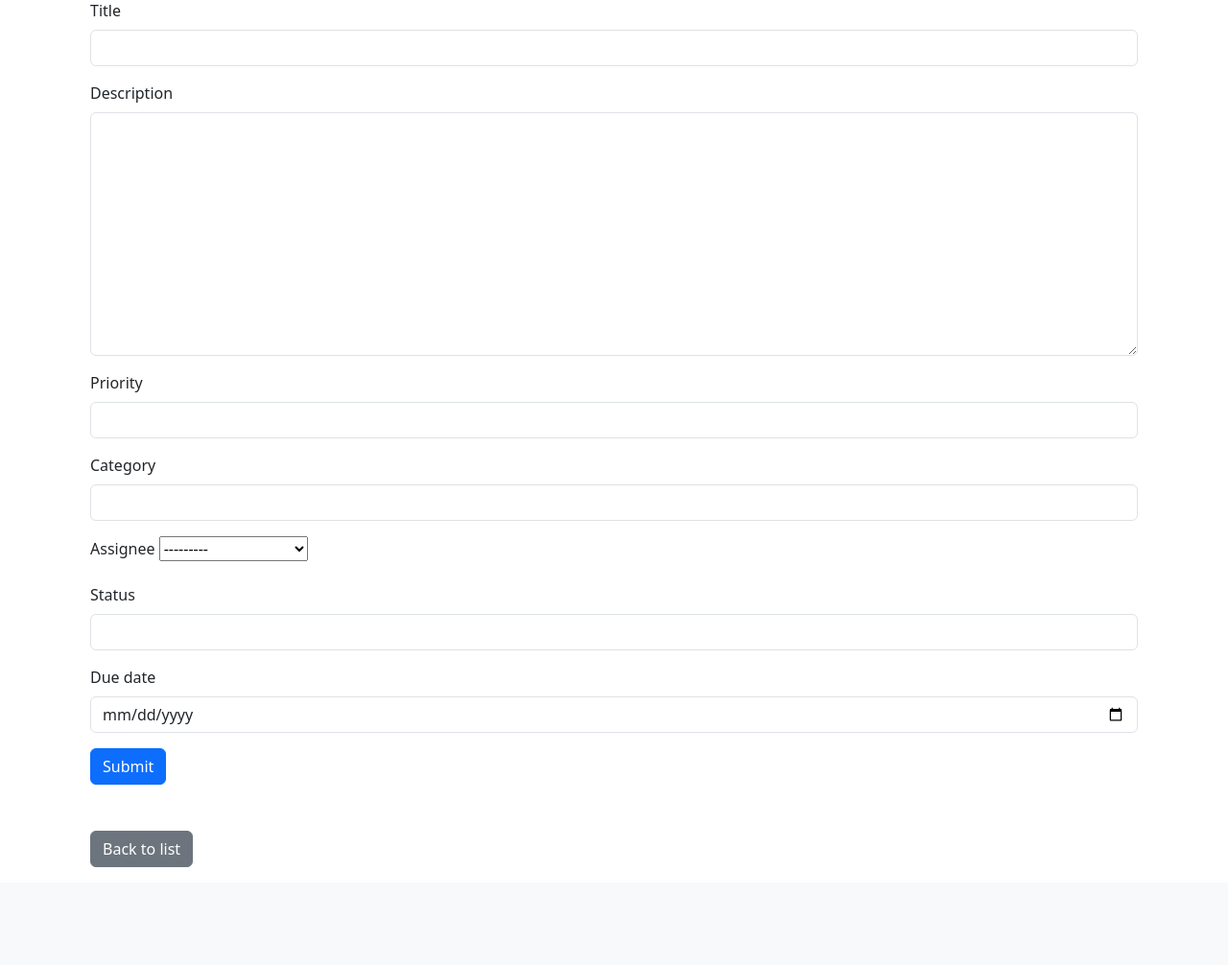
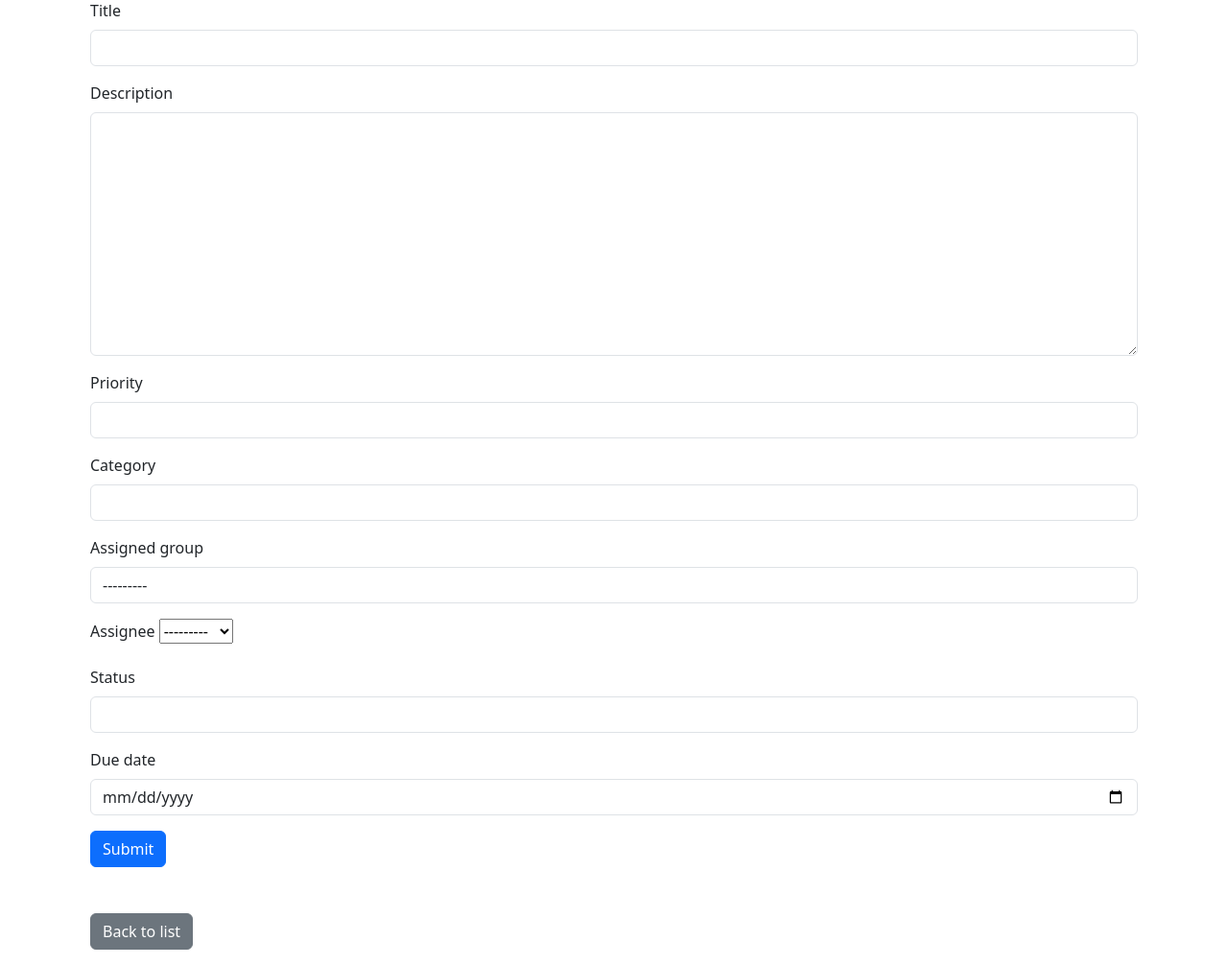
Before and after one commit to meirm/ticket-tracking-system, a Django app: page /tickets/new/ in a window 1280 px wide. Shown: the part 239-1245 px from the top of the page at 96% size. Before the commit the page ends 1143 px from the top, so only its background shows below. Run offline with Django 5.2, Linux system fonts and the light colour scheme; the visitor is signed in with stand-in values (Sample User, id 1); data comes from the database, SQL or seed files in the repository; data that the repository does not hold is empty; some libraries are stand-ins or nearby versions.

Commit message:
Add assigned group field to TicketForm and implement dynamic user loading based on group selection

```diff
--- a/tickets/forms.py
+++ b/tickets/forms.py
@@ -1,16 +1,23 @@
 from .models import Ticket, Comment
 from django import forms
-
+from django.contrib.auth.models import Group, User
 class DateInput(forms.DateInput):
     input_type = 'date'
 
 class TicketForm(forms.ModelForm):
+    assigned_group = forms.ModelChoiceField(
+        queryset=Group.objects.all(),
+        required=True,
+        widget=forms.Select(attrs={'class': 'form-control'})
+    )
+
     class Meta:
         model = Ticket
-        fields = ['title', 'description', 'priority', 'category', 'assignee', 'status', 'due_date']
+        fields = ['title', 'description', 'priority', 'category', 'assigned_group', 'assignee', 'status', 'due_date']
         widgets = {
             'due_date': DateInput(),
         }
+
     def __init__(self, *args, **kwargs):
         super(TicketForm, self).__init__(*args, **kwargs)
         self.fields['title'].widget.attrs.update({'class': 'form-control'})
@@ -19,14 +26,26 @@ class TicketForm(forms.ModelForm):
         self.fields['category'].widget.attrs.update({'class': 'form-control'})
         self.fields['status'].widget.attrs.update({'class': 'form-control'})
         self.fields['due_date'].widget.attrs.update({'class': 'form-control'})
-        # We want to be able to assign only to active users
-        self.fields['assignee'].queryset = self.fields['assignee'].queryset.filter(is_active=True).prefetch_related('groups').order_by('groups__name', 'username')
+        self.fields['assigned_group'].queryset = Group.objects.all().order_by('name')
 
-        def label_from_instance(user):
-            group = user.groups.first().name if user.groups.exists() else 'No Group'
-            return f"{group}:{user.username}"
+        # Initialize assignee queryset
+        self.fields['assignee'].queryset = User.objects.filter(is_active=True).order_by('username')
 
-        self.fields['assignee'].label_from_instance = label_from_instance
+        if 'assigned_group' in self.data:
+            try:
+                group_id = int(self.data.get('assigned_group'))
+                self.fields['assignee'].queryset = self.fields['assignee'].queryset.filter(groups__id=group_id).order_by('username')
+            except (ValueError, TypeError):
+                pass
+        elif self.instance.pk and self.instance.assigned_group:
+            self.fields['assignee'].queryset = self.fields['assignee'].queryset.filter(groups__id=self.instance.assigned_group.id).order_by('username')
+
+    def save(self, commit=True):
+        ticket = super().save(commit=False)
+        ticket.assigned_group = self.cleaned_data.get('assigned_group')
+        if commit:
+            ticket.save()
+        return ticket
 
 class CommentForm(forms.ModelForm):
     class Meta:
--- a/tickets/templates/tickets/index.html
+++ b/tickets/templates/tickets/index.html
@@ -22,6 +22,7 @@
                 <th scope="col">ID</th>
                 <th scope="col">Title</th>
                 <th scope="col">Assigned</th>
+                <th scope="col">Group</th>
                 <th scope="col">Category</th>
                 <th scope="col">Priority</th>
                 <th scope="col">Status</th>
@@ -36,6 +37,7 @@
                 <th>{{ ticket.id }}</th>
                 <td><a href="{% url 'tickets:ticket_detail' ticket.id %}">{{ ticket.title }}</a></td>
                 <td>{{ ticket.assignee }}</td>
+                <td>{{ ticket.assigned_group }}</td>
                 <td>{{ ticket.category }}</td>
                 <!-- Apply colors based on priority -->
                 <td>
--- a/tickets/templates/tickets/ticket_detail.html
+++ b/tickets/templates/tickets/ticket_detail.html
@@ -21,6 +21,7 @@
             <h6 class="card-subtitle mb-2 text-muted">Details</h6>
             <p><strong>Category:</strong> {{ ticket.category }}</p>
             <p><strong>Description:</strong></p><textarea class="form-control" rows="10" readonly>{{ ticket.description }}</textarea>
+            <p><strong>Assigned Group:</strong> {{ ticket.assigned_group }}</p>
             <p><strong>Assigned to:</strong> {{ ticket.assignee }}</p>
             <p><strong>Priority:</strong> {{ ticket.priority }}</p>
             <p><strong>Status:</strong> {{ ticket.status }}</p>
--- a/tickets/urls.py
+++ b/tickets/urls.py
@@ -33,4 +33,5 @@ urlpatterns = [
     path('api/v1/edit/<int:ticket_id>/', views.api_ticket_edit, name='api_ticket_edit'),
     path('api/v1/create/', views.api_ticket_create, name='api_ticket_create'),
     path('api/v1/add_comment/<int:ticket_id>/', views.api_add_comment, name='api_ticket_add_comment'),
+    path('api/v1/load-users/', views.load_users, name='ajax_load_users'),
 ]
--- a/tickets/views.py
+++ b/tickets/views.py
@@ -3,7 +3,7 @@ from django.shortcuts import render, redirect
 from .models import Changes, Ticket, Category, Status, Priority
 from .forms import TicketForm, CommentForm
 # Restrict access to the index view to authenticated users only.
-from django.contrib.auth.models import User
+from django.contrib.auth.models import User, Group
 from django.contrib import messages
 from django.core.paginator import Paginator
 from .statistics import Statistics
@@ -50,11 +50,23 @@ def filter_ticket(request, ticket):
     elif request.user.groups.filter(name='Admin').exists():
         pass
     else:
-        if ticket.assignee == request.user:
+        if ticket.assignee == request.user or ticket.issuer == request.user:
+            pass
+        elif ticket.assigned_group and can_view_group_tickets(request.user, ticket.assigned_group.id):
             pass
         else:
             return None
     return ticket
+
+
+@login_required
+def load_users(request):
+    group_id = request.GET.get('group_id')
+    if group_id:
+        users = User.objects.filter(groups__id=group_id, is_active=True).order_by('username')
+        user_list = [{'id': user.id, 'username': user.username} for user in users]
+        return JsonResponse({'users': user_list})
+    return JsonResponse({'users': []})
 
 def api_auth_required(view_func):
     @wraps(view_func)
@@ -520,10 +532,20 @@ def edit_ticket(request, ticket_id):
             status = Status.objects.get(pk=request.POST['status'])
             if status != ticket.status:
                 changes.append(f"Status: {ticket.status.name} -> {status.name}")
+        if request.POST['assigned_group']:
+            if not Group.objects.filter(pk=request.POST['assigned_group']).exists():
+                return JsonResponse({'error': 'Invalid group value'}, status=400)
+            assigned_group = Group.objects.get(pk=request.POST['assigned_group'])
+            if ticket.assigned_group is None:
+                changes.append(f"Assigned group: None -> {assigned_group.name}")
+            elif assigned_group != ticket.assigned_group:
+                changes.append(f"Assigned group: {ticket.assigned_group.name} -> {assigned_group.name}")
+
         if request.POST['title'] != ticket.title:
             changes.append(f"Title: {ticket.title} -> {request.POST['title']}")
         if request.POST['description'] != ticket.description:
             changes.append(f"Description: {ticket.description} -> {request.POST['description']}")
+
 
         # we have an issue with the date format, it is  reporting Due date: 2024-10-08 00:00:00+00:00 -> 2024-10-08 when actually the date is 2024-10-08 00:00:00
         # we need to fix this, we can use the date filter to format the date
@@ -543,6 +565,7 @@ def edit_ticket(request, ticket_id):
         ticket.category = Category.objects.get(pk=request.POST['category'])
         ticket.assignee = User.objects.get(pk=request.POST['assignee'])
         ticket.status = Status.objects.get(pk=request.POST['status'])
+        ticket.assigned_group = Group.objects.get(pk=request.POST['assigned_group'])
         if request.POST['due_date'] != "":
             ticket.due_date = request.POST['due_date']
         ticket.save()
```
Also changed, not shown: tickets/templates/tickets/edit_ticket.html (+38 -0 lines).
